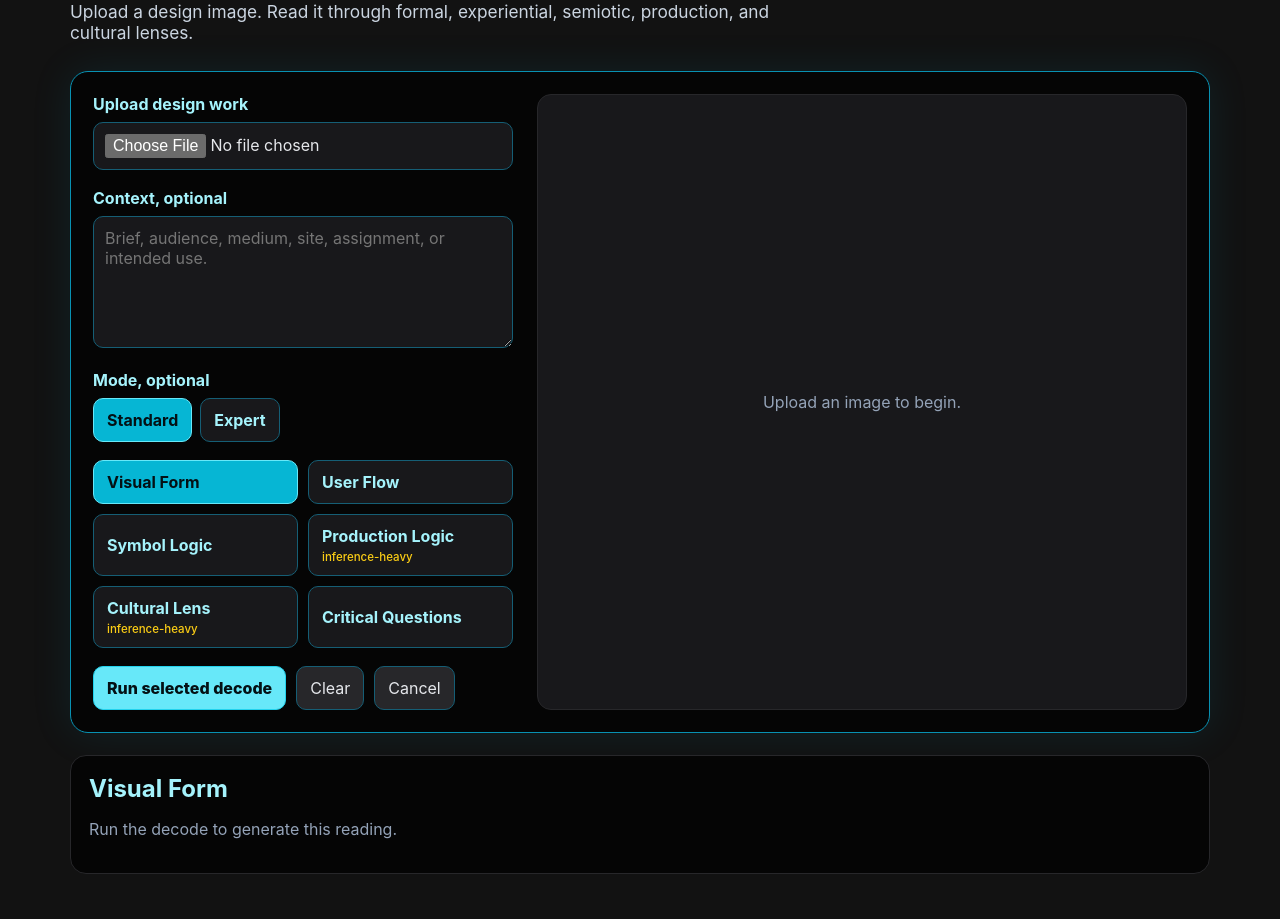
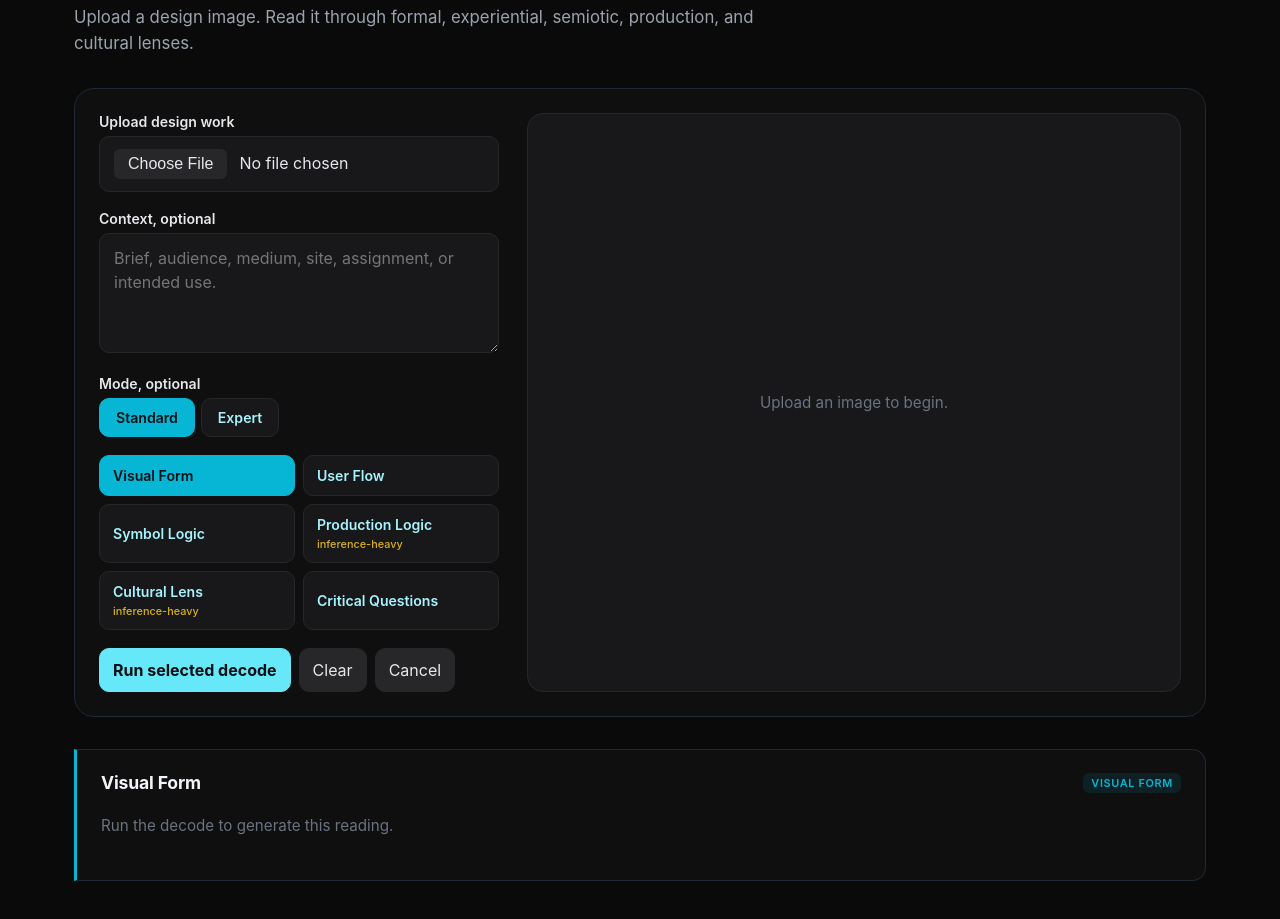
Before and after one commit to theblackyellowarrow/design-decode, a React (Vite) app: page / in a window 1280 px wide. Shown: the part 169-1088 px from the top of the page. Built offline with nearby package versions, Linux system fonts and the light colour scheme.

Commit message:
Visual UX redesign: lens color coding, better typography, result card accents

```diff
--- a/src/main.jsx
+++ b/src/main.jsx
@@ -6,8 +6,17 @@ import { exportSingleLens, exportFullSession } from './lib/markdownExport.js';
 import './styles.css';
 
 function ResultText({ text }) {
-  return <pre className="result-text">{text}</pre>;
+  return <div className="result-text">{text}</div>;
 }
+
+const lensBadge = {
+  visual_formal_composition: 'vf',
+  interaction_ux_behaviour: 'ux',
+  semiotic_messaging_layer: 'sem',
+  production_logic: 'prod',
+  cultural_political_meaning: 'cult',
+  suggest_critical_questions: 'crit'
+};
 
 function App() {
   const [image, setImage] = useState(null);
@@ -192,11 +201,14 @@ function App() {
           const state = status[key];
           const text = results[key];
           return (
-            <article className="result-card" key={key}>
+            <article className="result-card" key={key} data-lens={key}>
               <div className="result-head">
                 <h2>{method?.name || key}</h2>
-                {state === 'loading' ? <span className="spinner">analysing</span> : null}
-                {state === 'error' ? <span className="failed">failed</span> : null}
+                <div className="result-head-right">
+                  {state === 'loading' ? <span className="spinner">analysing</span> : null}
+                  {state === 'error' ? <span className="failed">failed</span> : null}
+                  <span className={`lens-badge ${lensBadge[key] || ''}`}>{method?.name || key}</span>
+                </div>
               </div>
               {method?.inferential ? <p className="note">This lens can exceed visible evidence. Treat unsupported claims as inference.</p> : null}
               {text ? <ResultText text={text} /> : <p className="empty">Run the decode to generate this reading.</p>}
--- a/src/styles.css
+++ b/src/styles.css
@@ -1,64 +1,111 @@
 :root {
   color-scheme: dark;
   font-family: Inter, ui-sans-serif, system-ui, -apple-system, BlinkMacSystemFont, "Segoe UI", sans-serif;
-  background: #121212;
-  color: #e5e7eb;
+  background: #0a0a0a;
+  color: #d1d5db;
+  --vf: #06b6d4;
+  --ux: #10b981;
+  --sem: #a78bfa;
+  --prod: #f59e0b;
+  --cult: #f43f5e;
+  --crit: #6366f1;
 }
 
 * { box-sizing: border-box; }
-body { margin: 0; background: #121212; }
+body { margin: 0; background: #0a0a0a; }
 button, input, textarea { font: inherit; }
 
-.shell { max-width: 1180px; margin: 0 auto; padding: 32px 20px 60px; }
-.hero { margin-bottom: 28px; }
-.eyebrow { color: #7dd3fc; text-transform: uppercase; letter-spacing: 0.12em; font-size: 0.78rem; }
-h1 { font-size: clamp(2.4rem, 7vw, 5.5rem); line-height: 0.92; margin: 0 0 12px; color: #fff; }
-.hero p:last-child { max-width: 760px; color: #cbd5e1; font-size: 1.08rem; }
+.shell { max-width: 1180px; margin: 0 auto; padding: 40px 24px 80px; }
+.hero { margin-bottom: 32px; }
+.eyebrow { color: #7dd3fc; text-transform: uppercase; letter-spacing: 0.14em; font-size: 0.72rem; font-weight: 600; }
+h1 { font-size: clamp(2.8rem, 7vw, 5.5rem); line-height: 0.9; margin: 0 0 14px; color: #fff; letter-spacing: -0.02em; }
+.hero p:last-child { max-width: 680px; color: #9ca3af; font-size: 1.05rem; line-height: 1.55; }
 
-.panel { border: 1px solid #0891b2; background: #050505; border-radius: 18px; padding: 22px; box-shadow: 0 0 40px rgb(8 145 178 / 12%); }
-.grid { display: grid; grid-template-columns: minmax(260px, 420px) 1fr; gap: 24px; }
+.panel { border: 1px solid #1f2937; background: #0f0f0f; border-radius: 20px; padding: 24px; }
+.grid { display: grid; grid-template-columns: minmax(260px, 400px) 1fr; gap: 28px; }
 .controls { display: flex; flex-direction: column; gap: 18px; }
-.field span { display: block; margin-bottom: 8px; color: #a5f3fc; font-weight: 700; }
-input[type="file"], textarea { width: 100%; border: 1px solid #155e75; background: #18181b; color: #e5e7eb; border-radius: 10px; padding: 11px; }
-textarea { min-height: 132px; resize: vertical; }
+.field span { display: block; margin-bottom: 6px; color: #e5e7eb; font-weight: 600; font-size: 0.88rem; }
+input[type="file"], textarea { width: 100%; border: 1px solid #27272a; background: #18181b; color: #e5e7eb; border-radius: 10px; padding: 12px 14px; }
+input[type="file"]::file-selector-button { background: #27272a; color: #e5e7eb; border: none; border-radius: 6px; padding: 6px 14px; margin-right: 12px; cursor: pointer; }
+textarea { min-height: 120px; resize: vertical; line-height: 1.5; }
 
-.mode-selector span { display: block; margin-bottom: 8px; color: #a5f3fc; font-weight: 700; }
-.mode-options { display: flex; gap: 8px; }
-.mode-btn { background: #18181b; color: #a5f3fc; border: 1px solid #155e75; border-radius: 10px; padding: 11px 13px; cursor: pointer; font-weight: 700; text-transform: capitalize; }
-.mode-btn.selected { background: #06b6d4; color: #041014; border-color: #67e8f9; }
+.mode-selector span { display: block; margin-bottom: 6px; color: #e5e7eb; font-weight: 600; font-size: 0.88rem; }
+.mode-options { display: flex; gap: 6px; }
+.mode-btn { background: #18181b; color: #a5f3fc; border: 1px solid #27272a; border-radius: 10px; padding: 10px 16px; cursor: pointer; font-weight: 600; text-transform: capitalize; font-size: 0.88rem; }
+.mode-btn.selected { background: #06b6d4; color: #041014; border-color: #06b6d4; }
 
-.method-grid { display: grid; grid-template-columns: repeat(2, minmax(0, 1fr)); gap: 10px; }
-.method, .primary, .secondary, .copy { border: 1px solid #155e75; border-radius: 10px; padding: 11px 13px; cursor: pointer; }
-.method { background: #18181b; color: #a5f3fc; text-align: left; font-weight: 700; }
-.method small { display: block; color: #facc15; font-size: 0.72rem; margin-top: 4px; font-weight: 500; }
-.method.selected { background: #06b6d4; color: #041014; border-color: #67e8f9; }
+.method-grid { display: grid; grid-template-columns: repeat(2, minmax(0, 1fr)); gap: 8px; }
+.method, .primary, .secondary { border: 1px solid #27272a; border-radius: 10px; padding: 11px 13px; cursor: pointer; }
+.method { background: #18181b; color: #a5f3fc; text-align: left; font-weight: 600; font-size: 0.88rem; transition: background 0.15s, border-color 0.15s; }
+.method small { display: block; color: #facc15; font-size: 0.68rem; margin-top: 4px; font-weight: 500; opacity: 0.85; }
+.method.selected { background: #06b6d4; color: #041014; border-color: #06b6d4; }
 .method.selected small { color: #3f2e00; }
-.actions { display: flex; gap: 10px; flex-wrap: wrap; }
-.primary { background: #67e8f9; color: #041014; border-color: #22d3ee; font-weight: 800; }
-.secondary, .copy { background: #27272a; color: #e5e7eb; }
-button:hover { filter: brightness(1.08); }
+.actions { display: flex; gap: 8px; flex-wrap: wrap; }
+.primary { background: #67e8f9; color: #041014; border-color: #67e8f9; font-weight: 700; }
+.secondary { background: #27272a; color: #e5e7eb; }
+button:hover { filter: brightness(1.1); }
 button:focus-visible, input:focus-visible, textarea:focus-visible { outline: 3px solid #facc15; outline-offset: 3px; }
-.error { color: #fecaca; background: #450a0a; border: 1px solid #991b1b; padding: 10px; border-radius: 10px; }
+.error { color: #fecaca; background: #450a0a; border: 1px solid #991b1b; padding: 12px 14px; border-radius: 10px; font-size: 0.88rem; }
 
-.preview { min-height: 440px; display: grid; place-items: center; background: #18181b; border: 1px solid #27272a; border-radius: 14px; overflow: hidden; }
+.preview { min-height: 440px; display: grid; place-items: center; background: #18181b; border: 1px solid #27272a; border-radius: 16px; overflow: hidden; }
 .preview img { max-width: 100%; max-height: 680px; display: block; }
-.placeholder { color: #94a3b8; }
+.placeholder { color: #6b7280; font-size: 0.95rem; }
 
-.results { display: grid; gap: 16px; margin-top: 22px; }
-.result-card { background: #050505; border: 1px solid #27272a; border-radius: 16px; padding: 18px; }
-.result-head { display: flex; justify-content: space-between; gap: 14px; align-items: center; }
-.result-card h2 { margin: 0; color: #a5f3fc; }
-.note { color: #fde68a; margin: 10px 0; }
-.empty { color: #94a3b8; }
-.result-text { white-space: pre-wrap; font-family: inherit; line-height: 1.65; color: #e5e7eb; margin: 14px 0; }
-.spinner { color: #facc15; }
-.failed { color: #fecaca; }
-.result-actions { display: flex; gap: 8px; margin-top: 12px; flex-wrap: wrap; }
-.copy { background: #27272a; color: #e5e7eb; border: 1px solid #155e75; border-radius: 10px; padding: 11px 13px; cursor: pointer; }
-.results-toolbar { display: flex; gap: 10px; justify-content: flex-end; }
+.results { margin-top: 32px; }
+.results-toolbar { display: flex; gap: 10px; justify-content: flex-end; margin-bottom: 16px; }
+.results-toolbar .secondary { font-size: 0.82rem; padding: 8px 14px; }
+
+.result-card {
+  background: #0f0f0f;
+  border: 1px solid #1f2937;
+  border-left: 3px solid #27272a;
+  border-radius: 0 14px 14px 0;
+  padding: 22px 24px;
+  margin-bottom: 16px;
+  transition: border-left-color 0.2s;
+}
+.result-card[data-lens="visual_formal_composition"] { border-left-color: var(--vf); }
+.result-card[data-lens="interaction_ux_behaviour"] { border-left-color: var(--ux); }
+.result-card[data-lens="semiotic_messaging_layer"] { border-left-color: var(--sem); }
+.result-card[data-lens="production_logic"] { border-left-color: var(--prod); }
+.result-card[data-lens="cultural_political_meaning"] { border-left-color: var(--cult); }
+.result-card[data-lens="suggest_critical_questions"] { border-left-color: var(--crit); }
+
+.result-head { display: flex; justify-content: space-between; gap: 14px; align-items: center; margin-bottom: 8px; }
+.result-head-right { display: flex; align-items: center; gap: 8px; }
+.result-head h2 { margin: 0; font-size: 1.1rem; font-weight: 700; color: #f1f5f9; letter-spacing: -0.01em; }
+.result-head .lens-badge { font-size: 0.68rem; font-weight: 600; text-transform: uppercase; letter-spacing: 0.06em; padding: 3px 8px; border-radius: 6px; }
+.lens-badge.vf { color: var(--vf); background: rgb(6 182 212 / 10%); }
+.lens-badge.ux { color: var(--ux); background: rgb(16 185 129 / 10%); }
+.lens-badge.sem { color: var(--sem); background: rgb(167 139 250 / 10%); }
+.lens-badge.prod { color: var(--prod); background: rgb(245 158 11 / 10%); }
+.lens-badge.cult { color: var(--cult); background: rgb(244 63 94 / 10%); }
+.lens-badge.crit { color: var(--crit); background: rgb(99 102 241 / 10%); }
+
+.note { color: #fde68a; font-size: 0.8rem; margin: 0 0 14px; line-height: 1.45; padding: 8px 12px; background: rgb(253 230 138 / 6%); border-radius: 8px; border: 1px solid rgb(253 230 138 / 10%); }
+.empty { color: #6b7280; font-size: 0.95rem; padding: 8px 0; }
+
+.result-text {
+  white-space: pre-wrap;
+  font-family: inherit;
+  font-size: 1rem;
+  line-height: 1.7;
+  color: #d1d5db;
+  margin: 0 0 4px;
+  max-width: 72ch;
+}
+
+.result-actions { display: flex; gap: 8px; margin-top: 16px; padding-top: 14px; border-top: 1px solid #1f2937; flex-wrap: wrap; }
+.result-actions button { font-size: 0.8rem; background: #1a1a1a; color: #9ca3af; border: 1px solid #27272a; border-radius: 8px; padding: 7px 14px; cursor: pointer; }
+.result-actions button:hover { color: #e5e7eb; border-color: #3f3f46; }
+
+.spinner { color: #facc15; font-size: 0.82rem; }
+.failed { color: #fecaca; font-size: 0.82rem; }
 
 @media (max-width: 820px) {
+  .shell { padding: 24px 16px 60px; }
   .grid { grid-template-columns: 1fr; }
   .preview { min-height: 280px; }
   .method-grid { grid-template-columns: 1fr; }
+  .result-card { padding: 18px; }
 }
```
